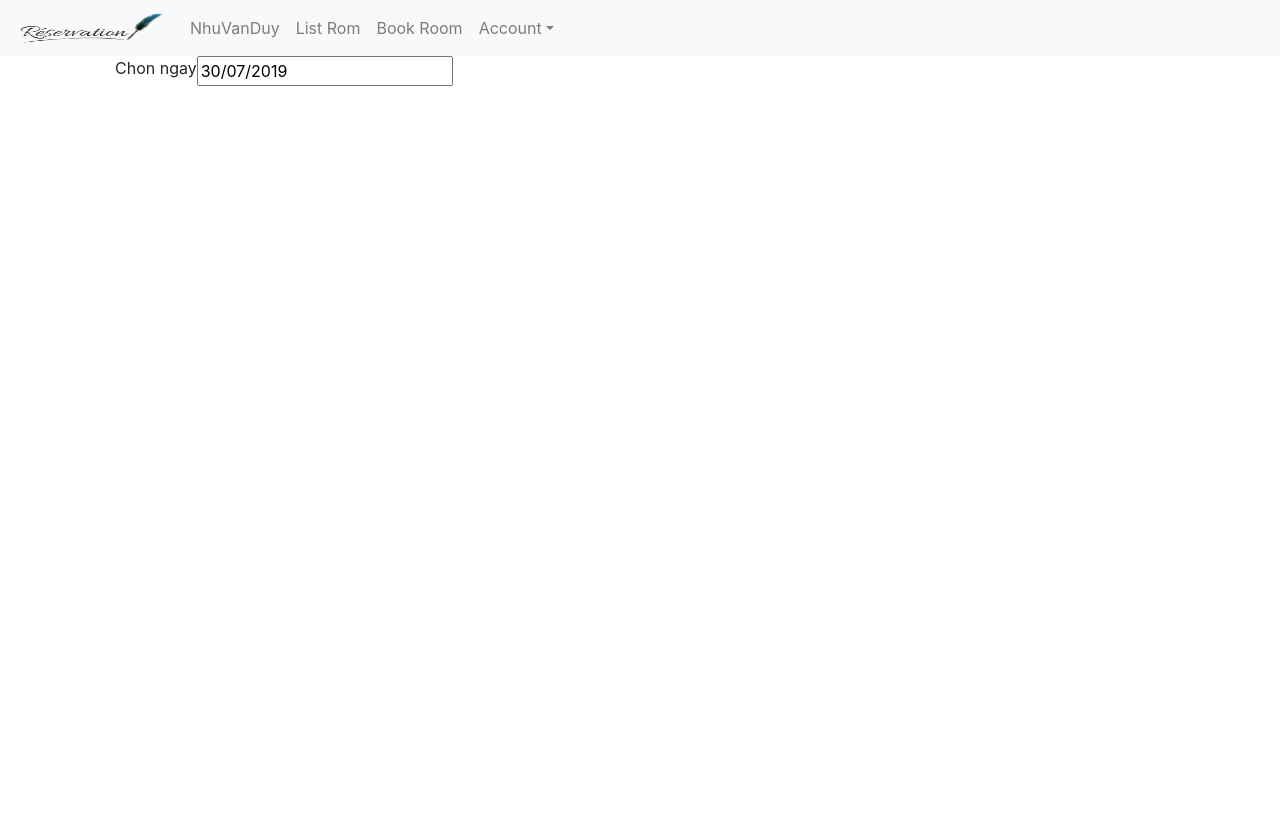
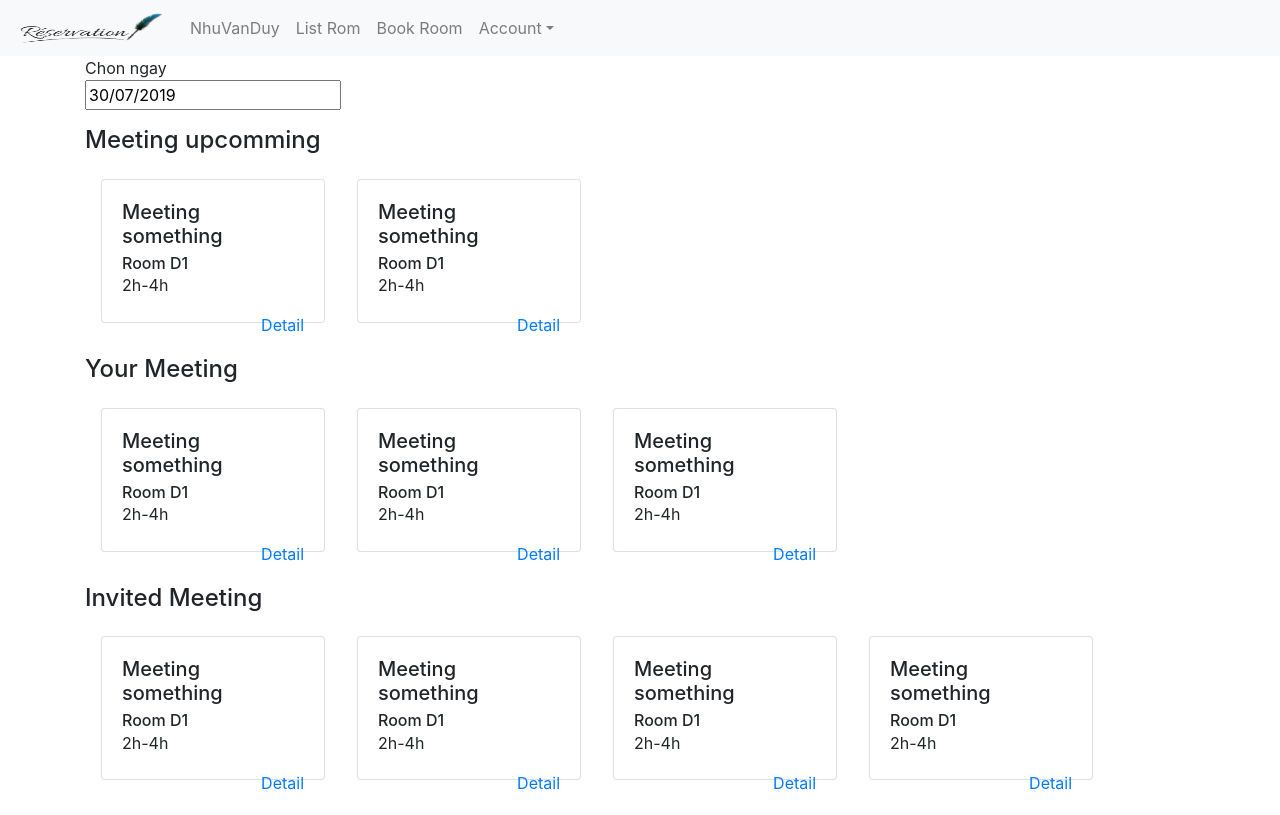
Before and after one commit to sieunhanvodich/room-reservation, a React (Create React App) app: page / in a window 1280 px wide. Built offline with nearby package versions, Linux system fonts and the light colour scheme; no server answers.

Commit message:
refs #2 update home user

```diff
--- a/src/components/ContentHomeUser/ContentHomeUser.js
+++ b/src/components/ContentHomeUser/ContentHomeUser.js
@@ -1,22 +1,56 @@
 import React, { Component } from 'react';
 import DatePicker from '../datePicker/DatePicker';
 import Meeting from '../Meeting/Meeting';
-import {Container} from 'react-bootstrap'
+import ListMeeting from '../ListMeeting/ListMeeting';
+import {Container, Modal, Button} from 'react-bootstrap'
 
 import "react-datepicker/dist/react-datepicker.css";
 
 class ContentHomeUser extends Component {
   constructor(props) {
     super(props);
+    this.state = {
+      show: false
+    };
+    this.handleShow = this.handleShow.bind(this);
+    this.handleClose = this.handleClose.bind(this);
+  }
 
+  handleShow() {
+    this.setState({ show: true });
+  };
 
-  }
+  handleClose() {
+    this.setState({ show: false });
+  };
+
   render() {
+    let listUpcomming = [1, 2];
+    let listOwnMeeting = [1, 2, 3];
+    let listInvitedMeeting = [1, 2, 3, 4];
     return (
-      <Container>
+      <div>
         <DatePicker></DatePicker>
-        {/* <Meeting /> */}
-      </Container>
+        <h4 className="mt-3">Meeting upcomming</h4>
+        <ListMeeting Meetings={listUpcomming} onClickCard={this.handleShow}/>
+
+        <h4 className="mt-3">Your Meeting</h4>
+        <ListMeeting Meetings={listOwnMeeting} onClickCard={this.handleShow}/>
+
+        <h4 className="mt-3">Invited Meeting</h4>
+        <ListMeeting Meetings={listInvitedMeeting} onClickCard={this.handleShow}/>
+        <Modal show={this.state.show} onHide={this.handleClose} size="lg">
+          <Modal.Header closeButton>
+            <Modal.Title>Header</Modal.Title>
+          </Modal.Header>
+          <Modal.Body>
+            This is body
+          </Modal.Body>
+          <Modal.Footer>
+            <Button variant="secondary" onClick={this.handleClose}>Close</Button>
+          </Modal.Footer>
+        </Modal>
+      </div>
     );
   }
 }
--- /dev/null
+++ b/src/components/ListMeeting/ListMeeting.js
@@ -0,0 +1,12 @@
+import React from 'react';
+import Meeting from '../Meeting/Meeting';
+
+const ListMeeting = ({Meetings, onClickCard}) => {
+    return (
+        <div className="d-flex flex-wrap">
+            {Meetings.map((meeting, index) => (<Meeting key={index} onClickShowDetail={onClickCard}/>))}
+        </div>
+    )
+}
+
+export default ListMeeting;
--- a/src/components/Meeting/Meeting.js
+++ b/src/components/Meeting/Meeting.js
@@ -1,32 +1,16 @@
 import React from 'react';
-import { Tab, Row, Col, Nav } from 'react-bootstrap';
+import { Tab, Row, Col, Nav, Card } from 'react-bootstrap';
 
-const Meeting = ({}) => {
+const Meeting = ({onClickShowDetail}) => {
     return (
-        <Tab.Container id="left-tabs-example" defaultActiveKey="first">
-          <Row>
-            <Col sm={3}>
-              <Nav variant="pills" className="flex-column">
-                <Nav.Item>
-                  <Nav.Link eventKey="first">Tab 1</Nav.Link>
-                </Nav.Item>
-                <Nav.Item>
-                  <Nav.Link eventKey="second">Tab 2</Nav.Link>
-                </Nav.Item>
-              </Nav>
-            </Col>
-            <Col sm={9}>
-              <Tab.Content>
-                <Tab.Pane eventKey="first">
-                  Hello
-                </Tab.Pane>
-                <Tab.Pane eventKey="second">
-                  Hello
-                </Tab.Pane>
-              </Tab.Content>
-            </Col>
-          </Row>
-        </Tab.Container>
+        <Card className="m-3" style={{width: '14rem', height: "9rem"}} onClick={onClickShowDetail}>
+          <Card.Body>
+            <Card.Title>Meeting something</Card.Title>
+            <Card.Subtitle>Room D1</Card.Subtitle>
+            <Card.Text>2h-4h</Card.Text>
+            <Card.Link href="/detail" className="float-right">Detail</Card.Link>
+          </Card.Body>
+        </Card>
     )
 }
 
--- a/src/components/datePicker/DatePicker.js
+++ b/src/components/datePicker/DatePicker.js
@@ -17,7 +17,7 @@ class DatePickerr extends Component {
   }
   render() {
     return (
-      <div className="container">
+      <div>
         <div>
           Chon ngay
         </div>
--- a/src/store/actions/ActionTypes.js
+++ b/src/store/actions/ActionTypes.js
@@ -1 +1 @@
-export const SAVE_USER = 'SAVE_USER'
+export const SAVE_USER = 'SAVE_USER';
```
